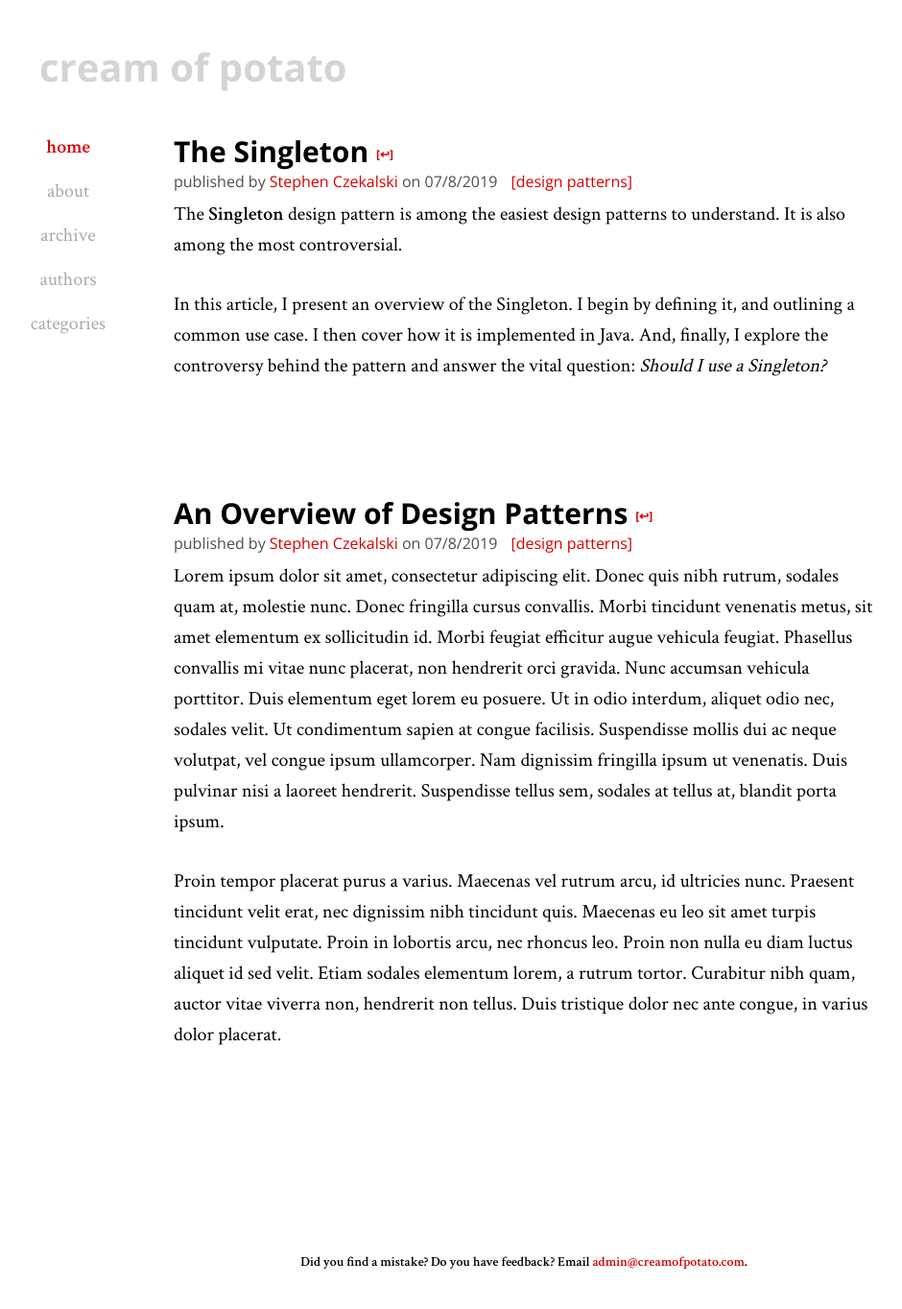
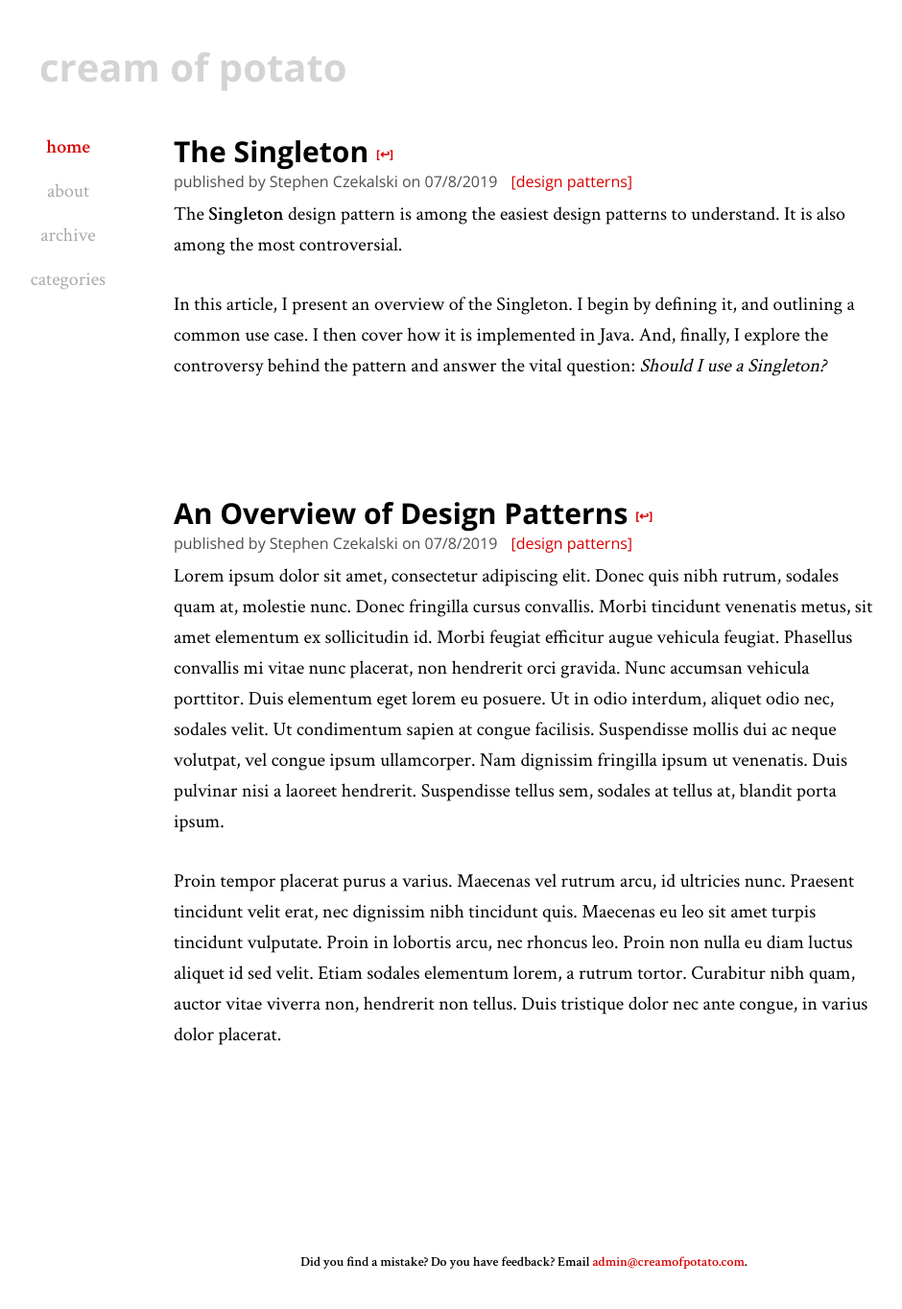
Before and after one commit to stephencz/stephencz-com, a Jekyll site: the page built from index.md, in a window 1280 px wide. Shown: the whole page at 96% size, without its empty margins (94-1034 px from the left). Built offline with Jekyll 4.4.1, drawn with Linux system fonts in a browser that asks for light colours.

Commit message:
Removed author pages because they were pointless as I will be the only author. But I might still put a little trickery inside the metadata include.

```diff
--- a/_config.yml
+++ b/_config.yml
@@ -21,7 +21,7 @@ scholar:
   style: _bibliography/apa
   locale: en
 
-  sort_by: author, day, month, year
+  sort_by: author, year, month, day
   order: ascending
 
   source: ./_bibliography
@@ -43,11 +43,6 @@ permalink: /posts/:title
 sass:
   style: compressed
 
-collections:
-  authors:
-    collections_dir: _authors
-    output: true
-
 plugins:
   - jekyll-sitemap
   - jekyll-feed
--- a/_data/navigation.yml
+++ b/_data/navigation.yml
@@ -4,7 +4,5 @@
   link: /about
 - name: Archive
   link: /archive
-- name: Authors
-  link: /authors
 - name: Categories
   link: /categories
--- a/_includes/metadata.html
+++ b/_includes/metadata.html
@@ -1,24 +1,11 @@
-
 {% if include.is_home == false %}
-
   <ul class="metadata">
     <li class="info">
-      {% assign author_found = false %}
-      {% for author in site.authors %}
-        {% if author.full_name == page.author %}
+      {% if page.updated %}
+        updated by Stephen Czekalski on {{ page.updated | date: "%m/%-d/%Y"}}
 
-          {% if page.updated %}
-            updated by <a href="{{ author.url }}">{{ author.full_name }}</a> on {{ page.updated | date: "%m/%-d/%Y"}}
-
-          {% else %}
-            published by <a href="{{ author.url }}">{{ author.full_name }}</a> on {{ page.date | date: "%m/%-d/%Y"}}
-          {% endif %}
-          {% assign author_found = true %}
-        {% endif %}
-      {% endfor %}
-
-      {% if author_found == false %}
-        published by {{ page.author }} on {{ page.date | date: "%m/%-d/%Y"}}
+      {% else %}
+        published by Stephen Czekalski on {{ page.date | date: "%m/%-d/%Y"}}
       {% endif %}
     </li>
 
@@ -27,37 +14,20 @@
       <li class="category"><a href="/categories/{{ url_part }}">[{{ category }}]</a></li>
     {% endfor %}
   </ul>
-
 {% else %}
-
-  {% comment %} Keeps track of whether or not an author for a post has been found. {% endcomment%}
-  {% assign author_found = false %}
   <ul class="metadata">
     <li class="info">
-      {% for author in site.authors %}
-        {% if author.full_name == post.author %}
-          {% if post.updated %}
-            updated by <a href="{{ author.url }}">{{ author.full_name }}</a> on {{ post.updated | date: "%m/%-d/%Y"}}
+      {% if post.updated %}
+        updated by Stephen Czekalski on {{ post.updated | date: "%m/%-d/%Y"}}
 
-          {% else %}
-            published by <a href="{{ author.url }}">{{ author.full_name }}</a> on {{ post.date | date: "%m/%-d/%Y"}}
-
-          {% endif %}
-
-          {% assign author_found = true %}
-        {% endif %}
-      {% endfor %}
-
-      {% if author_found == false %}
-        published by {{ post.author }} on {{ post.date | date: "%m/%-d/%Y"}}
+      {% else %}
+        published by Stephen Czekalski on {{ post.date | date: "%m/%-d/%Y"}}
       {% endif %}
     </li>
 
     {% for category in post.categories %}
-      {% assign url_part = category[0] | replace: " ", "-" %}
+    {% assign url_part = category[0] | replace: " ", "-" %}
       <li class="category"><a href="/categories/{{ url_part }}">[{{ category }}]</a></li>
     {% endfor %}
   </ul>
-  {% assign author_found = false %}
-
 {% endif %}
--- a/authors.html
+++ /dev/null
@@ -1,4 +0,0 @@
----
-layout: authors
-title: Authors
----
```
Also changed, not shown: 404.html (deleted, +0 -24 lines), _authors/stephen-czekalski.md (deleted, +0 -9 lines), _bibliography/singleton.bib (+18 -0 lines), _layouts/author.html (deleted, +0 -21 lines), _layouts/authors.html (deleted, +0 -13 lines), _posts/2019-07-08-singletons.md (+17 -18 lines).
